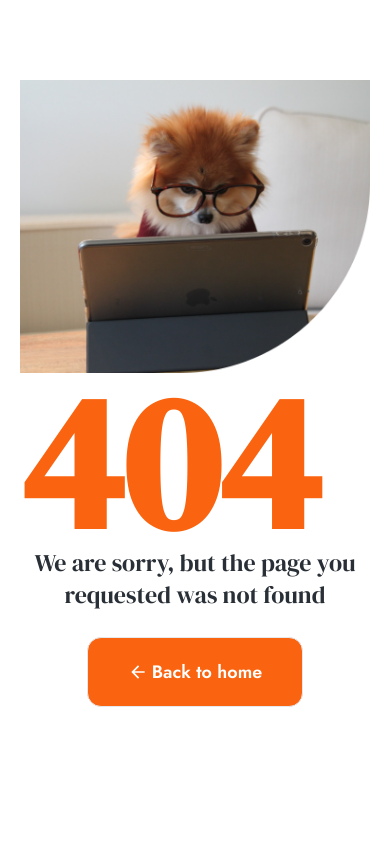
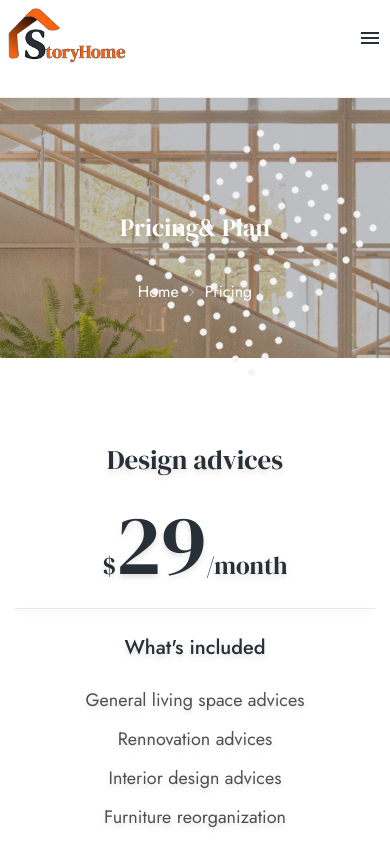
Before and after one commit to Electra51/story-home, a React (Vite) app: page /pricing in a window 390 px wide. Before the commit this address had no page. Shown: the top 844 px of the page. Built offline with nearby package versions, Linux system fonts and the light colour scheme.

Commit message:
pricing part with responsive

```diff
--- /dev/null
+++ b/src/components/Layouts/Footer.jsx
@@ -0,0 +1,69 @@
+import React from "react";
+import { FaFacebookF } from "react-icons/fa";
+import { FaTwitter } from "react-icons/fa";
+import { FaLinkedinIn } from "react-icons/fa";
+import navLogo from "../../assets/navLogo1.png";
+const Footer = () => {
+  return (
+    <div className="border-t border-[#ECECEC] mt-10">
+      <div className="flex flex-col lg:flex-row justify-start items-center lg:items-start gap-[100px] max-w-[1200px] mx-auto pt-[79px] ">
+        <div className="flex flex-col justify-center items-center lg:block">
+          <img src={navLogo} alt="" className="w-[120px] lg:w-[150px]" />
+          <h3 className="text-[#565656] text-[14px] mt-[27px] w-[333px] text-center lg:text-start">
+            It is a long established fact that a reader will be distracted
+            lookings.
+          </h3>
+          <div className="flex justify-normal items-center gap-4 mt-[32px]">
+            <div className="h-9 w-9 rounded-full bg-[#3B5998] flex justify-center items-center">
+              <FaFacebookF className="text-white text-2xl" />
+            </div>
+            <div className="h-9 w-9 rounded-full bg-[#55acee] flex justify-center items-center">
+              <FaTwitter className="text-white text-2xl" />
+            </div>
+            <div className="h-9 w-9 rounded-full bg-[#267ab9] flex justify-center items-center">
+              <FaLinkedinIn className="text-white text-2xl" />
+            </div>
+          </div>
+        </div>
+
+        <div className="grid grid-cols-2 -mt-3 lg:mt-0 lg:flex gap-[50px] lg:gap-[80px]">
+          <div className=" text-center lg:text-start">
+            <h1 className="font-bold text-[18px] mt-1">Services</h1>
+            <div className="leading-[30px] mt-[27px] font-normal text-[14px] text-[#4D5053]">
+              <p>Kitchan</p>
+              <p>Living Area</p>
+              <p>Bathroom</p>
+              <p>Dinning Hall</p>
+              <p>Utility</p>
+              <p>Bedroom</p>
+            </div>
+          </div>
+          <div className="text-center lg:text-start">
+            <h1 className="font-bold text-[18px] mt-1">Pages</h1>
+            <div className="leading-[30px] mt-[27px] font-normal text-[14px] text-[#4D5053]">
+              <p>Profile</p>
+              <p>Favorite</p>
+              <p>My Collections</p>
+              <p>Settings</p>
+            </div>
+          </div>
+          <div className="w-[364px] sm:col-span-2 sm:mx-auto">
+            {" "}
+            <h1 className="font-bold text-[18px] mt-1">Contact</h1>
+            <div className="leading-[30px] mt-[27px] font-normal text-[14px] text-[#4D5053]">
+              <p>55 East Birchwood Ave. Brooklyn, New York 11201e</p>
+              <p className="my-4">contact@selhono.com</p>
+              <p>(123) 456 - 7890</p>
+            </div>
+          </div>
+        </div>
+      </div>
+
+      <h3 className="text-[#A4A4A4] text-[14px] mt-[29px] lg:mt-[69px] border-t border-[#F4F4F4] pt-[15px] pb-6 text-center max-w-[1200px] mx-auto">
+        Copyright © 2023 safayet
+      </h3>
+    </div>
+  );
+};
+
+export default Footer;
--- a/src/components/Layouts/MainLayout.jsx
+++ b/src/components/Layouts/MainLayout.jsx
@@ -1,12 +1,14 @@
 import React from "react";
 import { Outlet } from "react-router-dom";
 import Navbar from "./Navbar/Navbar";
+import Footer from "./Footer";
 
 const MainLayout = () => {
   return (
     <div>
       <Navbar />
       <Outlet />
+      <Footer />
     </div>
   );
 };
--- a/src/components/common/Button.jsx
+++ b/src/components/common/Button.jsx
@@ -1,9 +1,10 @@
 import React from "react";
 import { MdArrowForward } from "react-icons/md";
+import { Link } from "react-router-dom";
 
 const Button = ({ title }) => {
   return (
-    <button class="i rounded-[10px] lg:rounded-[14px] px-[20px] lg:px-[40px] py-[10px] lg:py-[20px] flex justify-center items-center gap-1 bg-[#C16828] text-white hover:bg-[#d6763e] hover:text-white mt-4 lg:mt-8 text-xl lg:mx-0 drop-shadow-xl absolute overflow-hidden transform hover:scale-x-110 hover:scale-y-105 transition duration-300 ease-out">
+    <button class="i rounded-[10px] lg:rounded-[14px] px-[20px] lg:px-[40px] py-[10px] lg:py-[18px] flex justify-center items-center gap-1 bg-[#C16828] text-white hover:bg-[#d6763e] hover:text-white mt-4 lg:mt-8 text-xl lg:mx-0 drop-shadow-xl absolute overflow-hidden transform hover:scale-x-110 hover:scale-y-105 transition duration-300 ease-out">
       <p className="text-[14px] lg:text-[18px] font-semibold">{title}</p>{" "}
       <MdArrowForward className="arrow1" />
     </button>
--- /dev/null
+++ b/src/components/common/CommonBanner.jsx
@@ -0,0 +1,39 @@
+import React from "react";
+import dotImage from "../../assets/Dot.png";
+
+const CommonBanner = ({ title, bread1, bread2, bannerImage }) => {
+  return (
+    <div
+      className="hero h-[260px] bg-fixed"
+      style={{
+        backgroundImage: `url(${bannerImage})`,
+      }}>
+      <div className="hero-overlay bg-opacity-30"></div>
+
+      <h1 className="font-medium text-[25px] lg:text-[70px] text-center text-white">
+        {title}
+      </h1>
+      <div className="text-[16px] breadcrumbs mt-32 text-white">
+        <ul>
+          <li>
+            <a>{bread1}</a>
+          </li>
+          <li>
+            <a>{bread2}</a>
+          </li>
+        </ul>
+      </div>
+
+      {/* dot-image */}
+      <div className="absolute lg:top-[180px] top-44 right-9 lg:right-[400px]">
+        <img
+          src={dotImage}
+          alt="white-dot-image"
+          className="animate-pulse rotate-[130deg] lg:rotate-45"
+        />
+      </div>
+    </div>
+  );
+};
+
+export default CommonBanner;
--- a/src/components/common/data.js
+++ b/src/components/common/data.js
@@ -6,3 +6,88 @@ export const menus = [
   { to: "/blog", label: "Blog" },
   { to: "/contact", label: "Contact" },
 ];
+
+export const PricingData = [
+  {
+    id: "1",
+    title: "Design advices",
+    services: [
+      {
+        id: 1,
+        name: "General living space advices",
+      },
+      {
+        id: 2,
+        name: "Rennovation advices",
+      },
+      {
+        id: 3,
+        name: "Interior design advices",
+      },
+      {
+        id: 4,
+        name: "Furniture reorganization",
+      },
+      {
+        id: 5,
+        name: "Up to 5 hours meetings",
+      },
+    ],
+    price: "29",
+  },
+  {
+    id: "2",
+    title: "Complete interior",
+    services: [
+      {
+        id: 1,
+        name: "Complete home redesign",
+      },
+      {
+        id: 2,
+        name: "Interior and exterior works",
+      },
+      {
+        id: 3,
+        name: "Modular interior planning",
+      },
+      {
+        id: 4,
+        name: "Kitchen design",
+      },
+      {
+        id: 5,
+        name: "Garages organization",
+      },
+    ],
+    price: "40",
+    common: "common",
+  },
+  {
+    id: "3",
+    title: "Furniture design",
+    services: [
+      {
+        id: 1,
+        name: "Furniture for living room",
+      },
+      {
+        id: 2,
+        name: "Furniture refurbishment",
+      },
+      {
+        id: 3,
+        name: "Sofas and amchairs",
+      },
+      {
+        id: 4,
+        name: "Tables and chairs",
+      },
+      {
+        id: 5,
+        name: "Kitchens",
+      },
+    ],
+    price: "69",
+  },
+];
--- a/src/pages/HomePage/EstimatePart/EstimatePart.jsx
+++ b/src/pages/HomePage/EstimatePart/EstimatePart.jsx
@@ -3,6 +3,7 @@ import estimateImg from "../../../assets/new.png";
 import estimate1Img from "../../../assets/estimate1Img.png";
 import Button from "../../../components/common/Button";
 import { IoCallOutline } from "react-icons/io5";
+import { Link } from "react-router-dom";
 const EstimatePart = () => {
   return (
     <>
@@ -43,7 +44,10 @@ const EstimatePart = () => {
               </p>
             </div>
           </div>
-          <Button title={"Get Free Estimate"} />
+          <Link to={"/pricing"}>
+            {" "}
+            <Button title={"Get Free Estimate"} />
+          </Link>
         </div>
       </div>
     </>
--- /dev/null
+++ b/src/pages/PricingPage/Pricing.jsx
@@ -0,0 +1,49 @@
+import React from "react";
+import CommonBanner from "../../components/common/CommonBanner";
+import pricingBanner from "../../assets/pricing.png";
+import { PricingData } from "../../components/common/data";
+import Button from "../../components/common/Button";
+const Pricing = () => {
+  return (
+    <div>
+      <CommonBanner
+        title={"Pricing& Plan"}
+        bannerImage={pricingBanner}
+        bread1={"Home"}
+        bread2={"Pricing"}
+      />
+      <div className="mt-[50px] lg:my-[80px] max-w-[360px] md:max-w-[720px] lg:max-w-[1200px] mx-auto grid grid-cols-1 md:grid-cols-3 lg:grid-cols-3 gap-10 md:gap-3 lg:gap-10">
+        {PricingData?.map((pricedata, i) => {
+          return (
+            <div
+              class="divide-y divide-gray-200 text-center drop-shadow-md hover:bg-[#f5e3d88a] hover:rounded-[15px] group hover:text-[#C16828]"
+              key={i}>
+              <div>
+                <h1 class="text-[27px] mt-8 font-normal">{pricedata.title}</h1>
+                <h1 class="text-[85px]">
+                  <span className="text-[25px]">$</span>
+                  {pricedata.price}
+                  <span class="text-[25px] font-normal">/month</span>
+                </h1>
+              </div>
+
+              <div class="px-6 pt-6 pb-8">
+                <h3 class="text-[20px] font-medium">What's included</h3>
+                <ul class="mt-6 space-y-3 text-[18px] text-[#4D5053] hover:text-[#C16828] font-normal">
+                  {pricedata.services?.map((service, i) => {
+                    return <li key={i}>{service.name}</li>;
+                  })}
+                </ul>
+                <div className="flex justify-center items-center mt-10">
+                  <Button title={"Get Started"} />
+                </div>
+              </div>
+            </div>
+          );
+        })}
+      </div>
+    </div>
+  );
+};
+
+export default Pricing;
```
Also changed, not shown: src/Routes/Routes.jsx (+9 -0 lines), src/assets/Dot.png (added), src/assets/pricing.png (added).
